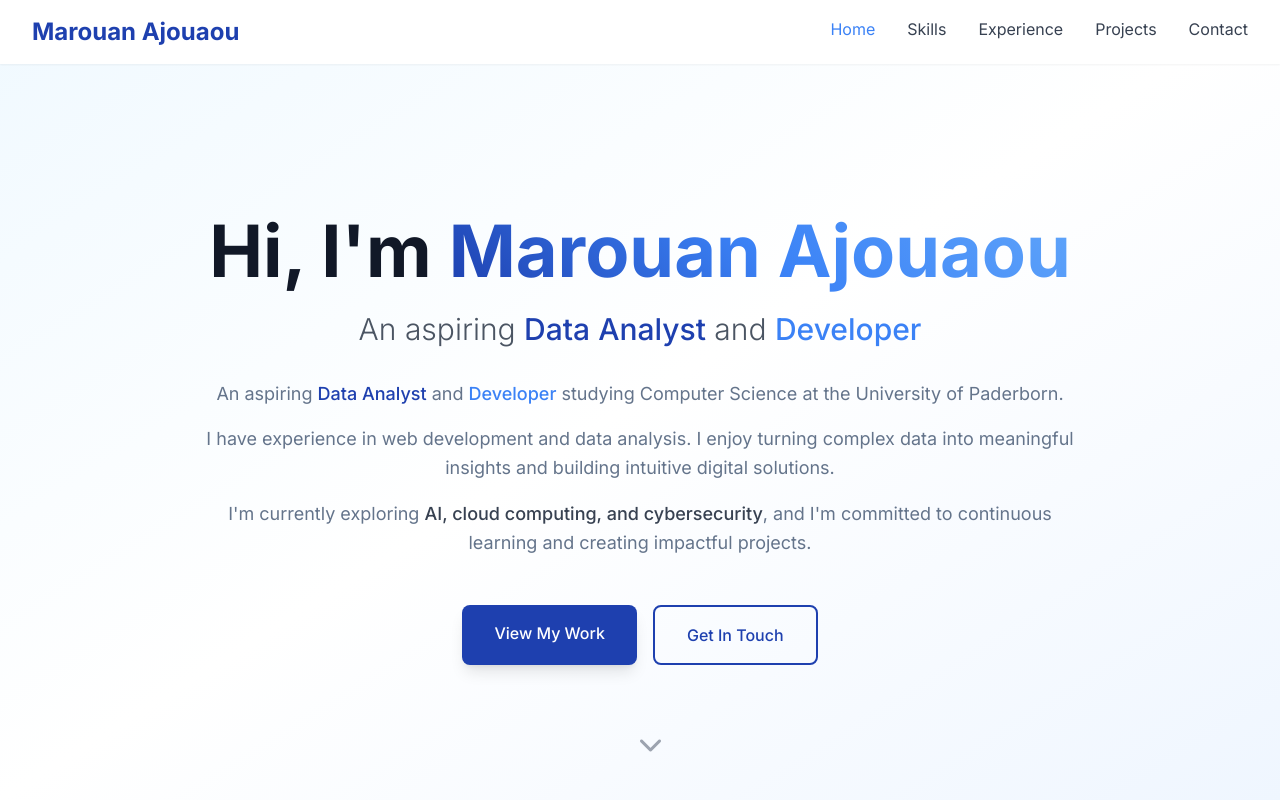
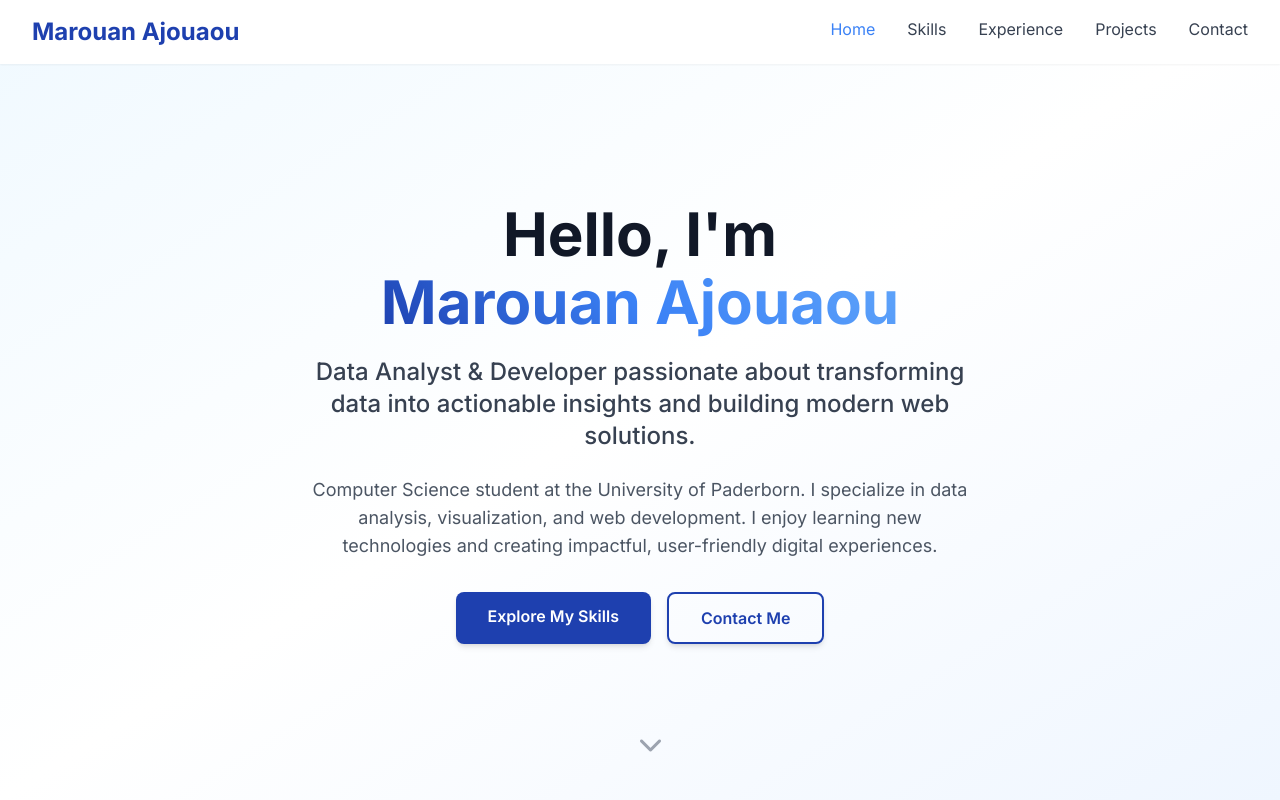
Before and after one commit to Marouandv/portfolio, a plain HTML site: page index.html in a window 1280 px wide. Shown: the top 800 px of the page. Drawn offline with nearby package versions, Linux system fonts and the light colour scheme.

Commit message:
Update content and tweak styling

```diff
--- a/index.html
+++ b/index.html
@@ -104,42 +104,28 @@
     </nav>
 
     <!-- Hero/Home Section -->
-    <section id="home" class="min-h-screen flex items-center bg-gradient-to-br from-light-blue via-white to-blue-50 pt-20">
-        <div class="max-w-7xl mx-auto px-4 sm:px-6 lg:px-8 w-full">
-            <div class="text-center">
-                <div class="animate-fade-in">
-                    <h1 class="text-5xl md:text-7xl font-bold text-gray-900 mb-6">
-                        Hi, I'm <span class="gradient-text">Marouan Ajouaou</span>
+        <section id="home" class="relative min-h-screen flex items-center justify-center bg-gradient-to-br from-light-blue via-white to-blue-50 pt-24 pb-12">
+            <div class="max-w-3xl mx-auto px-4 sm:px-8 w-full text-center animate-fade-in">
+                <h1 class="text-4xl sm:text-5xl md:text-6xl font-extrabold mb-6 text-gray-900 leading-tight">
+                    <span class="block mb-2">Hello, I'm</span>
+                    <span class="gradient-text">Marouan Ajouaou</span>
                 </h1>
-                    <p class="text-2xl md:text-3xl text-gray-600 mb-8 font-light">
-                        An aspiring <span class="text-primary font-medium">Data Analyst</span> and <span class="text-secondary font-medium">Developer</span>
+                <p class="text-lg sm:text-xl md:text-2xl text-gray-700 font-medium mb-6">
+                    Data Analyst &amp; Developer passionate about transforming data into actionable insights and building modern web solutions.
                 </p>
-                    <div class="text-lg text-gray-custom max-w-4xl mx-auto mb-12 leading-relaxed">
-                        <p class="mb-4">
-                            An aspiring <span class="text-primary font-medium">Data Analyst</span> and <span class="text-secondary font-medium">Developer</span>
-                            studying Computer Science at the University of Paderborn.
+                <p class="text-base sm:text-lg text-gray-600 mb-8 max-w-2xl mx-auto">
+                    Computer Science student at the University of Paderborn. I specialize in data analysis, visualization, and web development. I enjoy learning new technologies and creating impactful, user-friendly digital experiences.
                 </p>
-                        <p class="mb-4">
-                            I have experience in web development and data analysis. I enjoy turning complex data into meaningful insights and building intuitive digital solutions.
-                        </p>
-                        <p>
-                            I'm currently exploring <span class="text-gray-700 font-medium">AI, cloud computing, and cybersecurity</span>,
-                            and I'm committed to continuous learning and creating impactful projects.
-                        </p>
-                    </div>
                 <div class="flex flex-col sm:flex-row gap-4 justify-center">
-                        <a href="#projects" class="bg-primary hover:bg-blue-700 text-white px-8 py-4 rounded-lg font-medium transition-all duration-300 transform hover:scale-105 shadow-lg hover:shadow-xl">
-                            View My Work
+                    <a href="#skills" class="inline-block bg-primary hover:bg-blue-700 text-white px-8 py-3 rounded-lg font-semibold shadow-md transition-all duration-300 transform hover:scale-105 focus:outline-none focus:ring-2 focus:ring-primary focus:ring-offset-2">
+                        Explore My Skills
                     </a>
-                        <a href="#contact" class="border-2 border-primary text-primary hover:bg-primary hover:text-white px-8 py-4 rounded-lg font-medium transition-all duration-300 transform hover:scale-105">
-                            Get In Touch
+                    <a href="#contact" class="inline-block border-2 border-primary text-primary hover:bg-primary hover:text-white px-8 py-3 rounded-lg font-semibold shadow-md transition-all duration-300 transform hover:scale-105 focus:outline-none focus:ring-2 focus:ring-primary focus:ring-offset-2">
+                        Contact Me
                     </a>
                 </div>
-                </div>
-                <!-- Scroll Indicator -->
                 <div class="absolute bottom-8 left-1/2 transform -translate-x-1/2 animate-bounce-slow">
                     <i class="fas fa-chevron-down text-2xl text-gray-400"></i>
-                </div>
                 </div>
             </div>
         </section>
```
Lines whose indentation alone changed are shown as unchanged.
